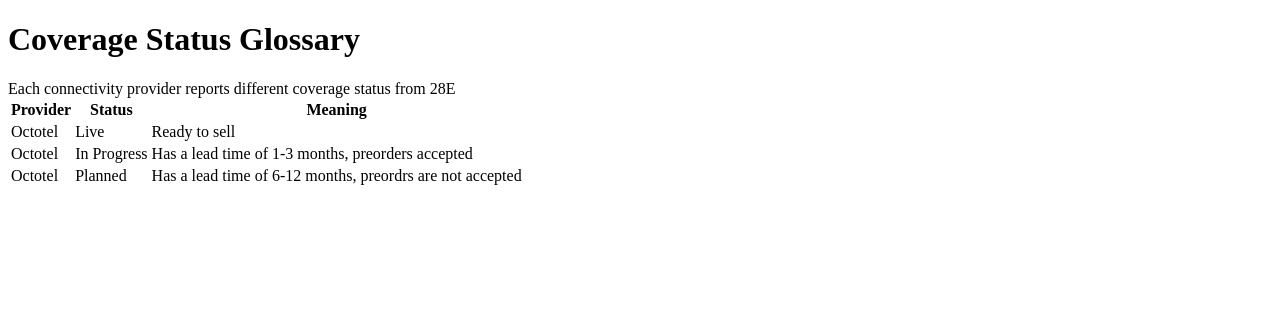
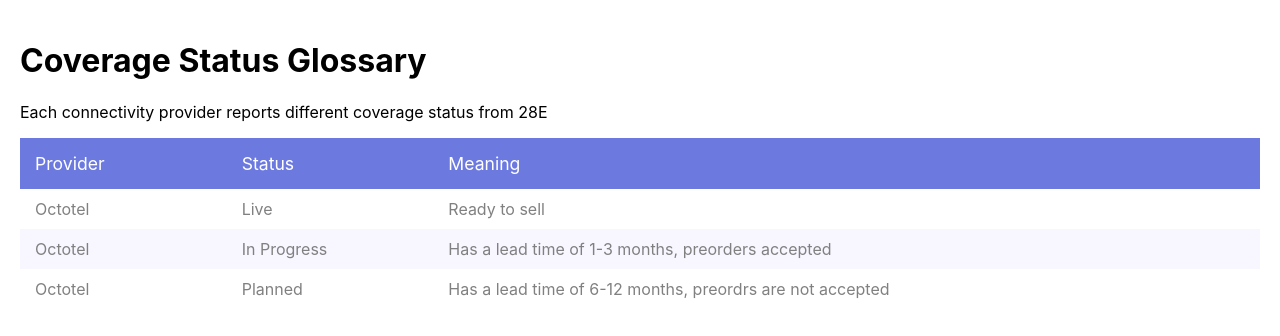
Before and after one commit to renoirsewjee/simple-site, a plain HTML site: page index.html in a window 1280 px wide. Drawn offline with Linux system fonts and the light colour scheme.

Commit message:
Added CSS styling

```diff
--- a/index.html
+++ b/index.html
@@ -4,11 +4,15 @@
     <meta charset="UTF-8">
     <meta name="viewport" content="width=device-width, initial-scale=1.0">
     <title>Coverage Status Glossary</title>
+
+    <link rel="stylesheet" href="style.css">
 </head>
 <body>
     <h1>Coverage Status Glossary</h1>
 
-    Each connectivity provider reports different coverage status from 28E
+    <p>
+        Each connectivity provider reports different coverage status from 28E
+    </p>
 
     <table>
         <tr>
--- /dev/null
+++ b/style.css
@@ -0,0 +1,61 @@
+* {
+  box-sizing: border-box;
+}
+
+html,
+body {
+  padding: 10px;
+  margin: 0;
+}
+
+body {
+  font-family: BlinkMacSystemFont, -apple-system, "Segoe UI", "Roboto", "Oxygen", "Ubuntu", "Cantarell", "Fira Sans", "Droid Sans", "Helvetica Neue", "Helvetica", "Arial", sans-serif;
+}
+
+table {
+  display: grid;
+  border-collapse: collapse;
+  min-width: 100%;
+  grid-template-columns:
+    minmax(150px, 1fr)
+    minmax(150px, 1fr)
+    minmax(150px, 4fr);
+}
+
+thead,
+tbody,
+tr {
+  display: contents;
+}
+
+th,
+td {
+  padding: 15px;
+  overflow: hidden;
+  text-overflow: ellipsis;
+  white-space: nowrap;
+}
+
+th {
+  position: sticky;
+  top: 0;
+  background: #6c7ae0;
+  text-align: left;
+  font-weight: normal;
+  font-size: 1.1rem;
+  color: white;
+}
+
+th:last-child {
+  border: 0;
+}
+
+td {
+  padding-top: 10px;
+  padding-bottom: 10px;
+  color: #808080;
+}
+
+tr:nth-child(even) td {
+  background: #f8f6ff;
+}
```
